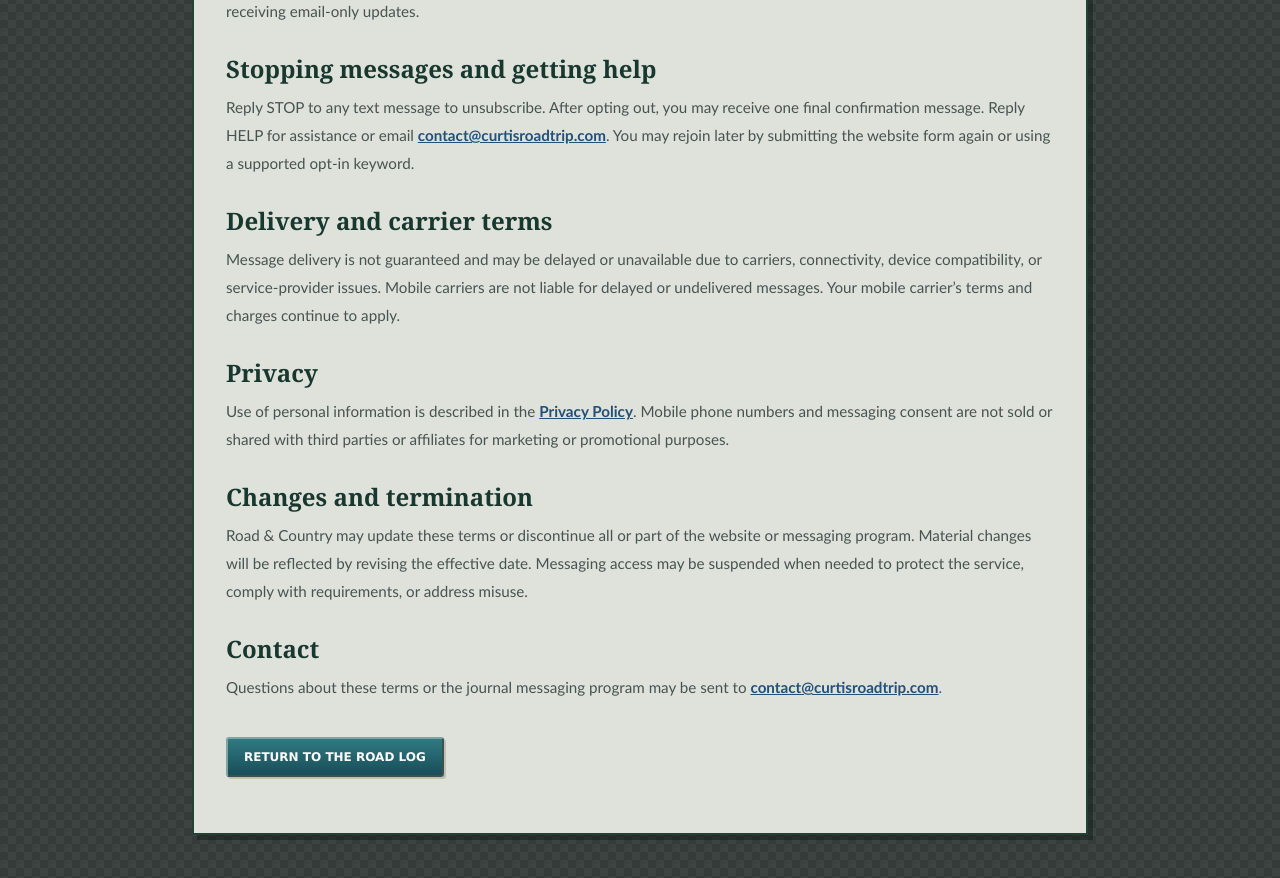
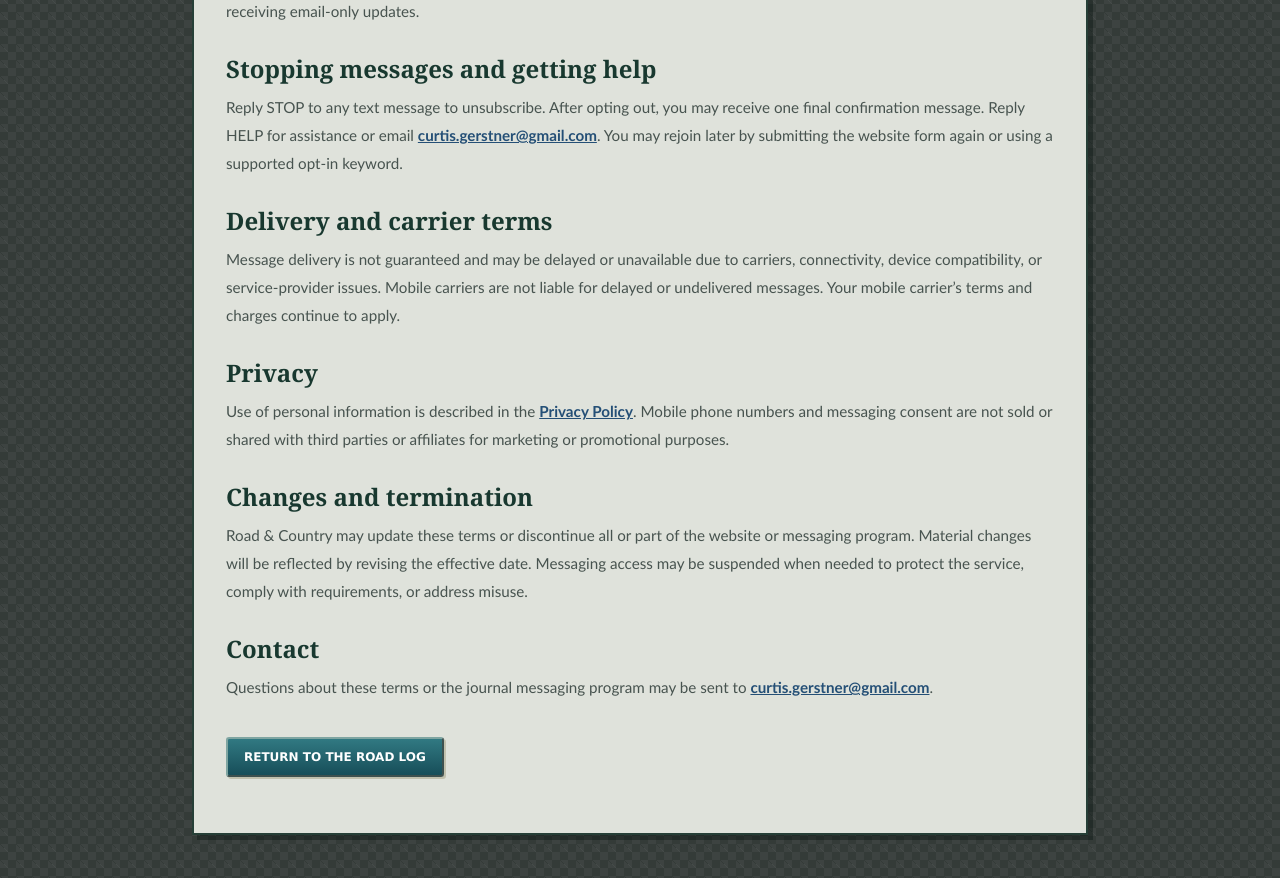
Before and after one commit to Ditto-Final-v2/VanUpdateApp, a Next.js app: page /terms in a window 1280 px wide. Shown: the part 620-1498 px from the top of the page. Built offline with nearby package versions, Linux system fonts and the light colour scheme; no server answers.

Commit message:
Refine signup consent layout

```diff
--- a/src/app/privacy/page.tsx
+++ b/src/app/privacy/page.tsx
@@ -15,7 +15,7 @@ export default function PrivacyPolicy() {
       <section><h2 className="font-serif text-2xl font-semibold text-forest">Service providers</h2><p className="mt-2">The site uses service providers including Twilio for SMS/MMS delivery, Resend for email delivery, Supabase for data and media storage, and Vercel for website hosting. These providers process information on behalf of Road &amp; Country to provide their respective services.</p></section>
       <section><h2 className="font-serif text-2xl font-semibold text-forest">Choices and retention</h2><p className="mt-2">You may unsubscribe from email through the unsubscribe link in an email. You may stop text messages at any time by replying STOP. Subscription and consent records may be retained as necessary to honor opt-out requests, document consent, resolve disputes, and comply with applicable requirements.</p></section>
       <section><h2 className="font-serif text-2xl font-semibold text-forest">Security and children</h2><p className="mt-2">Reasonable safeguards are used to protect stored information, but no internet service can guarantee absolute security. The subscription service is not directed to children under 13.</p></section>
-      <section><h2 className="font-serif text-2xl font-semibold text-forest">Policy updates and contact</h2><p className="mt-2">This policy may be updated as the service changes. The effective date above will be revised when material updates are made. Questions about this policy or messaging program may be sent to <a className="font-semibold text-[#244f76] underline" href="mailto:contact@curtisroadtrip.com">contact@curtisroadtrip.com</a>.</p></section>
+      <section><h2 className="font-serif text-2xl font-semibold text-forest">Policy updates and contact</h2><p className="mt-2">This policy may be updated as the service changes. The effective date above will be revised when material updates are made. Questions about this policy or messaging program may be sent to <a className="font-semibold text-[#244f76] underline" href="mailto:curtis.gerstner@gmail.com">curtis.gerstner@gmail.com</a>.</p></section>
     </div>
     <Link href="/" className="button-primary mt-9">Return to the road log</Link>
   </main>;
--- a/src/app/terms/page.tsx
+++ b/src/app/terms/page.tsx
@@ -11,11 +11,11 @@ export default function TermsAndConditions() {
     <div className="mt-8 space-y-7 text-[.95rem] leading-7 text-stone-700">
       <section><h2 className="font-serif text-2xl font-semibold text-forest">Website terms</h2><p className="mt-2">Road &amp; Country is a personal travel journal provided for general information and entertainment. Content may change, contain errors, or become unavailable. You agree not to misuse the website, interfere with its operation, or submit unlawful, abusive, or infringing material.</p></section>
       <section><h2 className="font-serif text-2xl font-semibold text-forest">Journal messaging program</h2><p className="mt-2">By separately choosing to opt in, you agree to receive recurring automated Road &amp; Country journal alerts by SMS or MMS at the mobile number you provide. Messages may include a trip day number, journal hook, image, and link to a new entry. Message frequency varies. Message and data rates may apply. Consent to text messages is not a condition of purchase or of receiving email-only updates.</p></section>
-      <section><h2 className="font-serif text-2xl font-semibold text-forest">Stopping messages and getting help</h2><p className="mt-2">Reply STOP to any text message to unsubscribe. After opting out, you may receive one final confirmation message. Reply HELP for assistance or email <a className="font-semibold text-[#244f76] underline" href="mailto:contact@curtisroadtrip.com">contact@curtisroadtrip.com</a>. You may rejoin later by submitting the website form again or using a supported opt-in keyword.</p></section>
+      <section><h2 className="font-serif text-2xl font-semibold text-forest">Stopping messages and getting help</h2><p className="mt-2">Reply STOP to any text message to unsubscribe. After opting out, you may receive one final confirmation message. Reply HELP for assistance or email <a className="font-semibold text-[#244f76] underline" href="mailto:curtis.gerstner@gmail.com">curtis.gerstner@gmail.com</a>. You may rejoin later by submitting the website form again or using a supported opt-in keyword.</p></section>
       <section><h2 className="font-serif text-2xl font-semibold text-forest">Delivery and carrier terms</h2><p className="mt-2">Message delivery is not guaranteed and may be delayed or unavailable due to carriers, connectivity, device compatibility, or service-provider issues. Mobile carriers are not liable for delayed or undelivered messages. Your mobile carrier’s terms and charges continue to apply.</p></section>
       <section><h2 className="font-serif text-2xl font-semibold text-forest">Privacy</h2><p className="mt-2">Use of personal information is described in the <Link href="/privacy" className="font-semibold text-[#244f76] underline">Privacy Policy</Link>. Mobile phone numbers and messaging consent are not sold or shared with third parties or affiliates for marketing or promotional purposes.</p></section>
       <section><h2 className="font-serif text-2xl font-semibold text-forest">Changes and termination</h2><p className="mt-2">Road &amp; Country may update these terms or discontinue all or part of the website or messaging program. Material changes will be reflected by revising the effective date. Messaging access may be suspended when needed to protect the service, comply with requirements, or address misuse.</p></section>
-      <section><h2 className="font-serif text-2xl font-semibold text-forest">Contact</h2><p className="mt-2">Questions about these terms or the journal messaging program may be sent to <a className="font-semibold text-[#244f76] underline" href="mailto:contact@curtisroadtrip.com">contact@curtisroadtrip.com</a>.</p></section>
+      <section><h2 className="font-serif text-2xl font-semibold text-forest">Contact</h2><p className="mt-2">Questions about these terms or the journal messaging program may be sent to <a className="font-semibold text-[#244f76] underline" href="mailto:curtis.gerstner@gmail.com">curtis.gerstner@gmail.com</a>.</p></section>
     </div>
     <Link href="/" className="button-primary mt-9">Return to the road log</Link>
   </main>;
--- a/src/components/forms/subscribe-form.tsx
+++ b/src/components/forms/subscribe-form.tsx
@@ -12,7 +12,7 @@ export function SubscribeForm({ compact = false }: { compact?: boolean }) {
     <div><label htmlFor={compact ? "prompt-name" : "subscribe-name"} className="form-label">Name <span className="font-normal text-stone-500">(optional)</span></label><input id={compact ? "prompt-name" : "subscribe-name"} name="name" autoComplete="name" className="form-input" placeholder="Curtis" /></div>
     <div><label htmlFor={compact ? "prompt-email" : "subscribe-email"} className="form-label">Email address</label><input id={compact ? "prompt-email" : "subscribe-email"} name="email" type="email" required autoComplete="email" className="form-input" placeholder="you@example.com" aria-describedby={state.message ? "subscribe-error" : undefined} /></div>
     <div><label htmlFor={compact ? "prompt-phone" : "subscribe-phone"} className="form-label">Mobile number <span className="font-normal text-stone-500">(optional)</span></label><input id={compact ? "prompt-phone" : "subscribe-phone"} name="phone" type="tel" autoComplete="tel" inputMode="tel" className="form-input" placeholder="(915) 555-0123" /></div>
-    <label className="flex items-start gap-2 text-[.7rem] leading-5 text-stone-700 sm:col-span-full"><input name="smsConsent" type="checkbox" className="mt-1 h-4 w-4 shrink-0" /><span>By checking this optional box, I agree to receive recurring automated Road &amp; Country journal alerts by text/MMS. Message frequency varies. Message and data rates may apply. Reply STOP to unsubscribe or HELP for help. Consent is not a condition of purchase or email signup. See the <Link href="/terms" className="font-bold underline">Terms</Link> and <Link href="/privacy" className="font-bold underline">Privacy Policy</Link>.</span></label>
+    <label className="flex h-full items-start gap-2 border-2 border-dotted border-[#71806a] bg-white/55 p-3 text-[.68rem] leading-[1.15rem] text-stone-700"><input name="smsConsent" type="checkbox" className="mt-0.5 h-4 w-4 shrink-0" /><span>By checking this optional box, I agree to receive recurring automated Road &amp; Country journal alerts by text/MMS. Message frequency varies. Message and data rates may apply. Reply STOP to unsubscribe or HELP for help. Consent is not a condition of purchase or email signup. See the <Link href="/terms" className="font-bold underline">Terms</Link> and <Link href="/privacy" className="font-bold underline">Privacy Policy</Link>.</span></label>
     <button className="button-primary h-[50px] sm:col-span-full" type="submit" disabled={pending}>{pending?"Saving…":"Keep me posted"}</button>
     {state.message && <p id="subscribe-error" role="alert" className="text-sm font-medium text-red-800 sm:col-span-full">{state.message}</p>}
   </form>;
```
